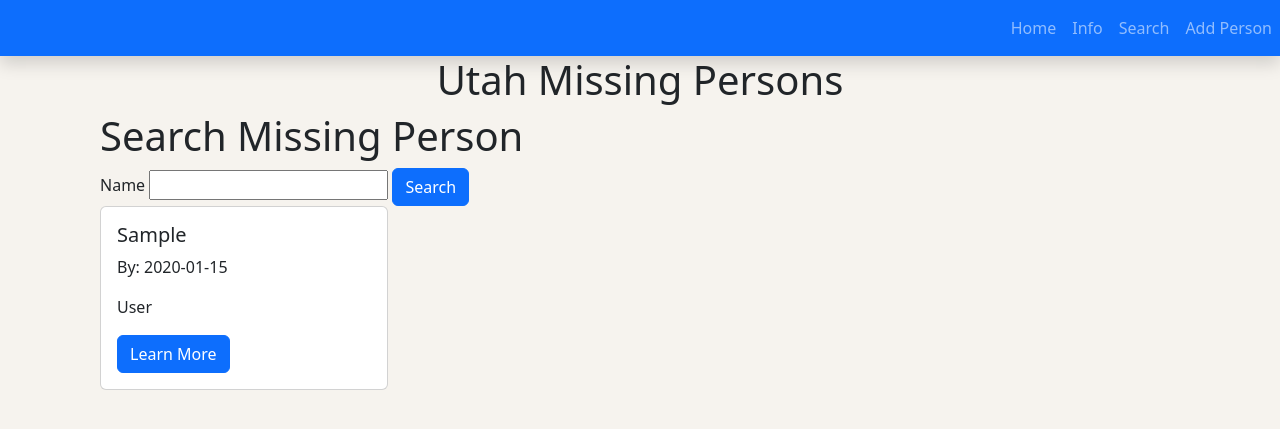
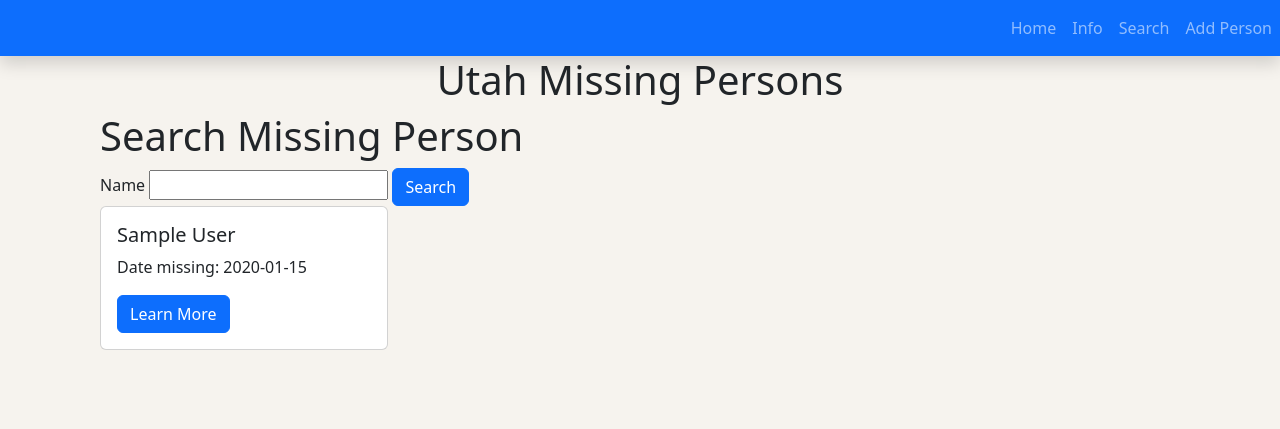
Before and after one commit to Brechristian/missing_persons_team_3, a Django app: page /search/ in a window 1280 px wide. Shown: the top 429 px of the page. Run offline with Django 4.2, Linux system fonts and the light colour scheme; tables that the repository leaves empty hold one stand-in row (values such as "Sample post").

```diff
--- a/templates/newapp/search.html
+++ b/templates/newapp/search.html
@@ -13,10 +13,13 @@
 <div class="col" style="margin-left: 100px">
   <div class="card mb-4" style="width: 18rem">
     <div class="card-body">
-      <h5 class="card-title">{{ name.first_name }}</h5>
-      <p class="card-text">By: {{ name.date_missing }}</p>
-      <p>{{ name.last_name }}</p>
-      <a href="{% url 'index' %}" class="btn btn-primary">Learn More</a>
+      <h5 class="card-title">{{ name.first_name }} {{ name.last_name }}</h5>
+      <p class="card-text">Date missing: {{ name.date_missing }}</p>
+      <a
+        href="{% url 'missing_person_details' missing_person_id=name.id %}"
+        class="btn btn-primary"
+        >Learn More</a
+      >
     </div>
   </div>
 </div>
```
